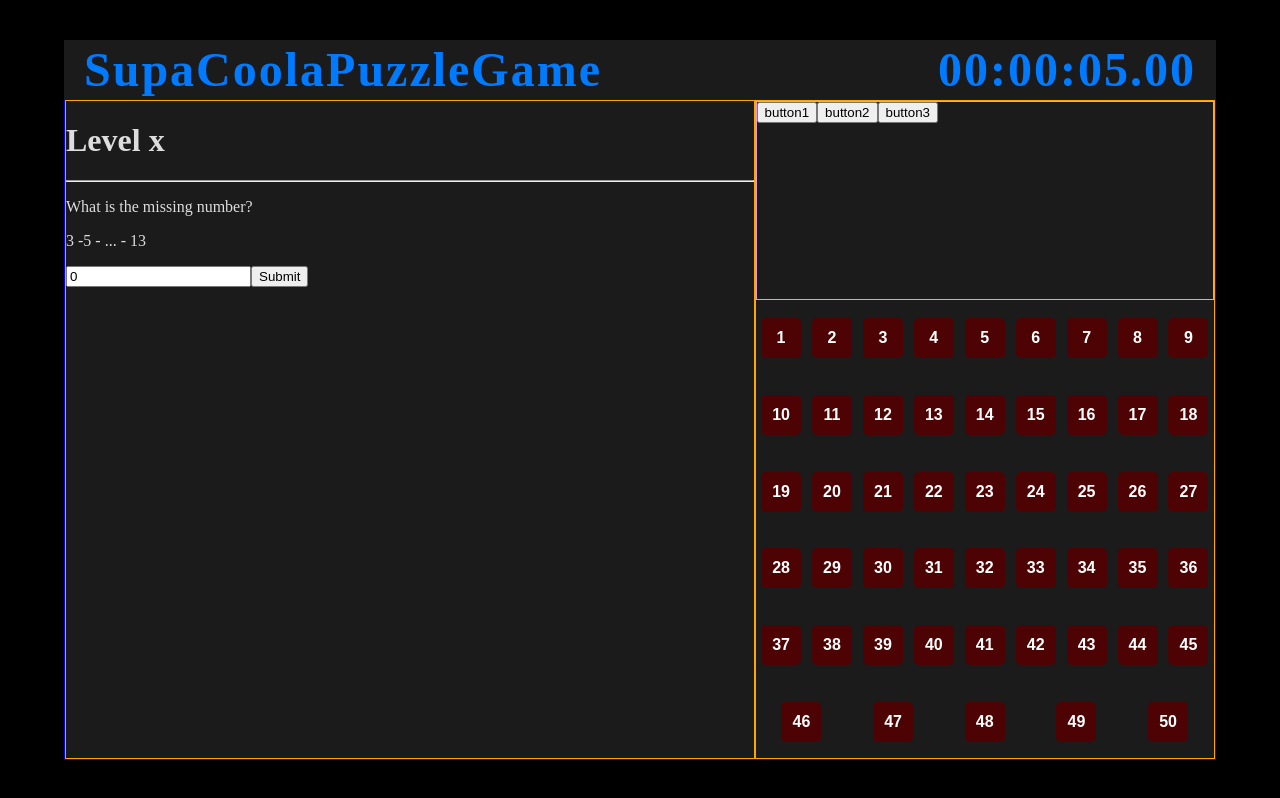
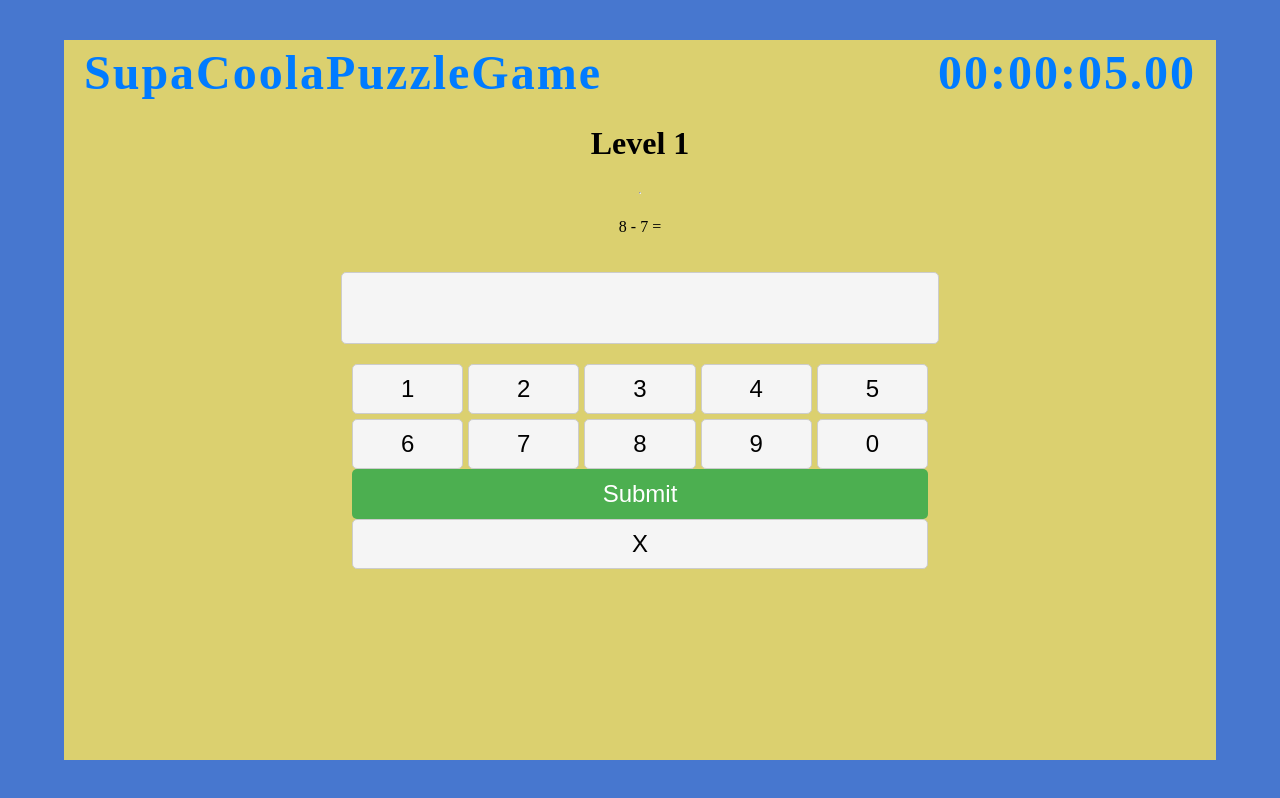
Before and after one commit to AmonMcDuul/logic-puzzle-game, an Angular app: page /game in a window 1280 px wide. Built offline with nearby package versions, Linux system fonts and the light colour scheme.

Commit message:
typing game

```diff
--- a/src/app/app.routes.ts
+++ b/src/app/app.routes.ts
@@ -1,7 +1,7 @@
 import { Routes } from '@angular/router';
 import { HomeComponent } from './pages/home/home.component';
 import { GameComponent } from './pages/game/game.component';
-import { SimpleMathComponent } from './components/simple-math/simple-math.component';
+import { TypingGameComponent } from './components/typing-game/typing-game.component';
 
 export const routes: Routes = [
     {
@@ -12,11 +12,11 @@ export const routes: Routes = [
   {
     path: 'game',
     component: GameComponent,
-    title: 'Game',
+    title: 'game',
   },
   {
   path: 'test',
-  component: SimpleMathComponent,
+  component: TypingGameComponent,
   title: 'text',
   },
 ];
--- a/src/app/components/simple-math/simple-math.component.html
+++ b/src/app/components/simple-math/simple-math.component.html
@@ -1,8 +1,19 @@
-<h1>Level x</h1>
-<hr>
-<div class="puzzle-question">
-    <p>What is the missing number?</p>
-    <p>3 -5 - ... - 13</p>
-    <input type="number" [(ngModel)]="answer">
-    <button (click)="checkAnswer()" class="check-button">Submit</button>
+<div class="simple-math-container">
+    <h1>Level {{ level }}</h1>
+    <hr>
+    <div class="puzzle-question">
+        <div class="question">
+            <p>{{ question }}</p>
+        </div>
+        <div class="keyboard-container">
+            <input type="text" [(ngModel)]="answer" readonly>
+            <div class="keyboard">
+                @for(digit of keypadDigits; track digit){
+                <button class="key" (click)="addToAnswer(digit)">{{ digit }}</button>
+                }
+            </div>
+        </div>
+        <button (click)="checkAnswer()" class="check-button">Submit</button>
+        <button class="key X" (click)="clearAnswer()">X</button>
+    </div>
 </div>
--- a/src/app/components/simple-math/simple-math.component.scss
+++ b/src/app/components/simple-math/simple-math.component.scss
@@ -0,0 +1,89 @@
+.simple-math-container {
+  display: flex;
+  flex-direction: column;
+  align-items: center;
+}
+
+.puzzle-question {
+  display: flex;
+  flex-direction: column;
+  align-items: center;
+  width: 50%;
+}
+
+.question {
+  text-align: center;
+  margin-bottom: 20px;
+}
+
+.keyboard-container {
+  position: relative;
+  width: 100%;
+  display: flex;
+  flex-direction: column;
+  align-items: center;
+}
+
+input[type="text"] {
+  width: 100%;
+  height: 50px;
+  margin-bottom: 20px;
+  padding: 10px;
+  font-size: 24px;
+  text-align: center;
+  border: 1px solid #ccc;
+  border-radius: 5px;
+  background-color: #f5f5f5;
+}
+
+.key-actions {
+  display: flex;
+  justify-content: space-between;
+  width: 100%;
+}
+
+.keyboard {
+  display: grid;
+  grid-template-columns: repeat(5, 1fr);
+  gap: 5px;
+  width: 100%;
+}
+
+.keyboard-row {
+  display: flex;
+}
+
+.key {
+  width: 100%;
+  height: 50px;
+  padding: 10px;
+  font-size: 24px;
+  border: 1px solid #ccc;
+  border-radius: 5px;
+  background-color: #f5f5f5;
+  cursor: pointer;
+  &.X {
+    grid-column: 1 / 2;
+  }
+  &.clear {
+    grid-column: 2 / 3;
+  }
+  &:hover {
+    background-color: #e5e5e5;
+  }
+}
+
+.check-button {
+  width: 100%;
+  height: 50px;
+  padding: 10px;
+  font-size: 24px;
+  border: none;
+  border-radius: 5px;
+  background-color: #4CAF50;
+  color: white;
+  cursor: pointer;
+  &:hover {
+    background-color: #45a049;
+  }
+}
--- a/src/app/components/simple-math/simple-math.component.ts
+++ b/src/app/components/simple-math/simple-math.component.ts
@@ -1,4 +1,3 @@
-import { CommonModule } from '@angular/common';
 import { Component, Input } from '@angular/core';
 import { FormsModule } from '@angular/forms';
 
@@ -7,17 +6,67 @@ import { FormsModule } from '@angular/forms';
   standalone: true,
   imports: [FormsModule],
   templateUrl: './simple-math.component.html',
-  styleUrl: './simple-math.component.scss'
+  styleUrls: ['./simple-math.component.scss']
 })
 export class SimpleMathComponent {
-  @Input() question: string | undefined;
-  answer: number = 0;
+  // @Input() level: number | undefined;
+  // @Input() question: string | undefined;
+  level: number = 1;
+  question: string = '';
+
+  answer: string = '';
+  keypadDigits: number[] = [1, 2, 3, 4, 5, 6, 7, 8, 9, 0];
+
+  constructor() { }
+
+  ngOnInit(): void {
+    this.generateQuestion();
+  }
+
+  addToAnswer(digit: number) {
+    this.answer += digit.toString();
+}
+
+  clearAnswer() {
+    this.answer = '';
+  }
 
   checkAnswer(): void {
-    if (this.answer === 8) {
-      console.log('Correct!');
+    if (this.question.includes('+')) {
+      const firstNumber = parseInt(this.question.split(' ')[0], 10);
+      const secondNumber = parseInt(this.question.split(' ')[2], 10);
+      if (parseInt(this.answer, 10) === firstNumber + secondNumber) {
+        alert('Correct!');
+        this.level++;
+        this.generateQuestion();
+      } else {
+        alert('Incorrect. Try again.');
+      }
     } else {
-      console.log('Incorrect!');
+      const firstNumber = parseInt(this.question.split(' ')[0], 10);
+      const secondNumber = parseInt(this.question.split(' ')[2], 10);
+      if (parseInt(this.answer, 10) === firstNumber - secondNumber) {
+        alert('Correct!');
+        this.level++;
+        this.generateQuestion();
+      } else {
+        alert('Incorrect. Try again.');
+      }
     }
   }
+
+  generateQuestion(): void {
+    let firstNumber = Math.floor(Math.random() * 10);
+    let secondNumber = Math.floor(Math.random() * 10);
+    let operator = ['+', '-'][Math.floor(Math.random() * 2)];
+
+    if (operator === '-' && firstNumber < secondNumber) {
+      const temp = firstNumber;
+      firstNumber = secondNumber;
+      secondNumber = temp;
+    }
+
+    this.question = `${firstNumber} ${operator} ${secondNumber} =`;
+  }
+
 }
--- /dev/null
+++ b/src/app/components/typing-game/typing-game.component.html
@@ -0,0 +1,8 @@
+<div class="game-container">
+    <div class="moving-word" [style.transform]="'translateX(' + wordPosition + 'px)'">
+        {{ currentWord }}
+    </div>
+    <div class="barrier" [style.left]="barrierPosition + 'px'"></div>
+    <input type="text" [(ngModel)]="userInput" (keyup)="checkInput()">
+    <div class="score">Score: {{ score }}</div>
+</div>
--- /dev/null
+++ b/src/app/components/typing-game/typing-game.component.scss
@@ -0,0 +1,33 @@
+.game-container {
+    position: relative;
+    width: 400px;
+    height: 200px;
+    border: 1px solid #ccc;
+    padding: 20px;
+    color: black;
+  }
+
+  .moving-word {
+    position: absolute;
+    top: 50%;
+    transform: translateY(-50%);
+    font-size: 24px;
+    font-weight: bold;
+  }
+
+  .barrier {
+    position: absolute;
+    top: 0;
+    left: 100px;
+    width: 2px;
+    height: 100%;
+    background-color: red;
+  }
+
+  .score {
+    position: absolute;
+    top: 10px;
+    right: 10px;
+    font-size: 18px;
+    font-weight: bold;
+  }
--- /dev/null
+++ b/src/app/components/typing-game/typing-game.component.ts
@@ -0,0 +1,53 @@
+import { CommonModule } from '@angular/common';
+import { Component } from '@angular/core';
+import { FormsModule } from '@angular/forms';
+import { WordsService } from './words.service';
+
+@Component({
+  selector: 'app-typing-game',
+  standalone: true,
+  imports: [CommonModule, FormsModule],
+  templateUrl: './typing-game.component.html',
+  styleUrl: './typing-game.component.scss'
+})
+export class TypingGameComponent {
+  currentWord: string = "";
+  wordPosition: number = 300;
+  barrierPosition: number = 100;
+  userInput: string = "";
+  score: number = 0;
+  words: string[] = ['hello', 'world', 'angular', 'typing', 'game'];
+
+  constructor(private wordsService: WordsService) { }
+
+  ngOnInit(): void {
+    this.currentWord = this.wordsService.getRandomWord();
+    this.wordPosition = 300;
+    this.barrierPosition = 100;
+    this.score = 0;
+  }
+
+  checkInput(): void {
+    if (this.userInput === this.currentWord) {
+      this.score++;
+      this.userInput = '';
+      this.currentWord = this.wordsService.getRandomWord();
+      this.wordPosition = 300;
+    }
+  }
+
+  moveWord(): void {
+    this.wordPosition -= 2;
+    if (this.wordPosition <= this.barrierPosition) {
+      this.score = 0;
+      this.wordPosition = 300;
+      this.currentWord = this.wordsService.getRandomWord();
+    }
+  }
+
+  ngAfterViewInit(): void {
+    setInterval(() => {
+      this.moveWord();
+    }, 50);
+  }
+}
--- a/src/app/pages/game/game.component.html
+++ b/src/app/pages/game/game.component.html
@@ -8,16 +8,7 @@
     <div class="main-container">
         <div class="puzzle-container">
             <app-simple-math></app-simple-math>
-        </div>
-        <div class="menu-container">
-            <div class="buttons-container">
-                <div class="menu-buttons"><button>button1</button><button>button2</button><button>button3</button></div>
-            </div>
-            <div class="selection-container">
-                <div *ngFor="let number of numbers">
-                    <button class="levelButton">{{ number }}</button>
-                </div>
-            </div>
+            <!-- <app-typing-game></app-typing-game> -->
         </div>
     </div>
 </div>
--- a/src/app/pages/game/game.component.scss
+++ b/src/app/pages/game/game.component.scss
@@ -5,8 +5,8 @@
     width: 90vw;
     margin: 0;
     padding: 0;
-    background-color: #1b1b1b;
-    color: #ddd;
+    background-color: #dbd06f;
+    color: #000000;
 }
 
 .header-container{
@@ -26,54 +26,6 @@
     letter-spacing: 2px;
 }
 
-.main-container {
-    border: 1px solid blue;
-    display: flex;
-    flex-direction: row;
-    height: 100%;
+.puzzle-container {
+    width: 100%;
 }
-.puzzle-container {
-    border: 1px solid orange;
-    width: 60%;
-}
-
-.menu-container {
-    border: 1px solid orange;
-    width: 40%;
-}
-
-.buttons-container {
-    border: 1px solid plum;
-    height: 30%;
-}
-
-.menu-buttons {
-    color: blue;
-}
-
-.selection-container {
-    height: 70%;
-    display: flex;
-    flex-direction: row;
-    flex-wrap: wrap;
-    align-items: center;
-    justify-content:space-around;
-}
-
-.levelButton {
-    width: 40px;
-    height: 40px;
-    margin: 5px;
-    border: none;
-    border-radius: 5px;
-    background-color: #4d0303;
-    color: #fff;
-    font-size: 16px;
-    font-weight: bold;
-    cursor: pointer;
-    transition: background-color 0.3s ease;
-}
-
-.levelButton:hover {
-    background-color: #0056b3;
-}
--- a/src/app/pages/game/game.component.ts
+++ b/src/app/pages/game/game.component.ts
@@ -2,24 +2,14 @@ import { CommonModule } from '@angular/common';
 import { Component } from '@angular/core';
 import { SimpleMathComponent } from '../../components/simple-math/simple-math.component';
 import { TimerComponent } from "../../components/timer/timer.component";
+import { TypingGameComponent } from "../../components/typing-game/typing-game.component";
 
 @Component({
     selector: 'app-game',
     standalone: true,
     templateUrl: './game.component.html',
     styleUrl: './game.component.scss',
-    imports: [CommonModule, SimpleMathComponent, TimerComponent]
+    imports: [CommonModule, SimpleMathComponent, TimerComponent, TypingGameComponent]
 })
 export class GameComponent {
-  numbers: number[] = [];
-
-  constructor() {
-    this.generateNumbers();
-  }
-
-  generateNumbers(): void {
-    for (let i = 1; i <= 50; i++) {
-      this.numbers.push(i);
-    }
-  }
 }
--- a/src/styles.scss
+++ b/src/styles.scss
@@ -9,12 +9,12 @@
 //   }
 
 html{
-    background-color: rgb(0, 0, 0);
+    background-color: rgb(71, 119, 207);
 }
 
 body {
     // font-family: 'KodeMono', monospace;
-    color: black;
+    color: rgb(71, 119, 207);
     margin:  0px;
     height:  100vh;
     width:  100%;
```
Also changed, not shown: src/app/components/typing-game/words.service.ts (added, +105 -0 lines), 1 other file (tests, documents, lock files or other folders).
